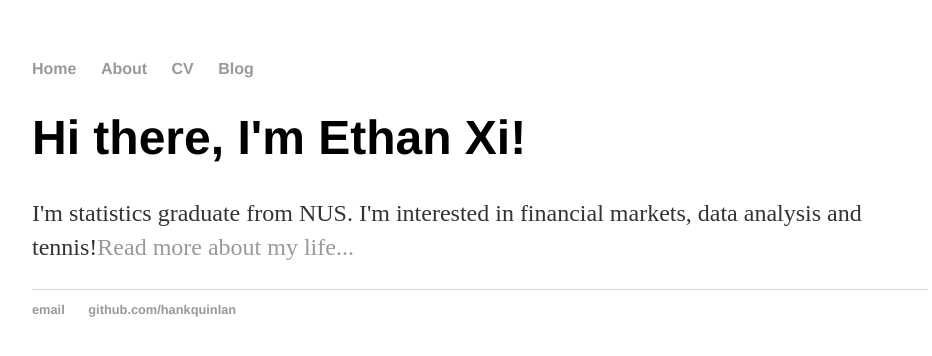
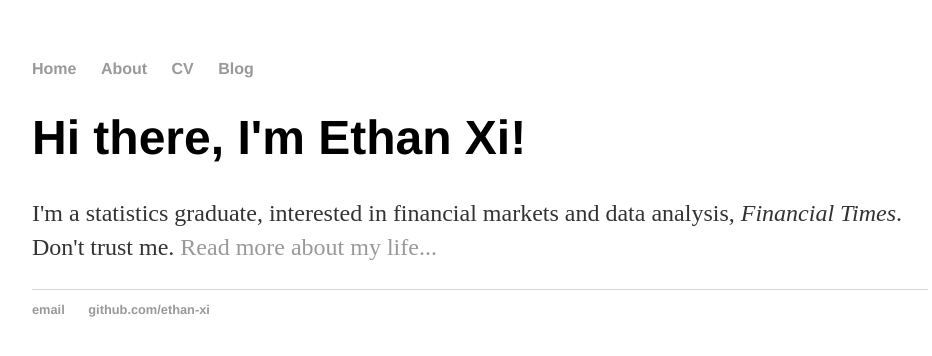
Before and after one commit to Ethan-Xi/Ethan-Xi.github.io, a Jekyll site: the page built from index.html, in a window 1280 px wide. Shown: the top 356 px of the page, without its empty margins (160-1092 px from the left). Built offline with Jekyll 4.4.1, drawn with Linux system fonts in a browser that asks for light colours.

Commit message:
Update index.html

```diff
--- a/index.html
+++ b/index.html
@@ -1,30 +1,8 @@
-<!DOCTYPE html>
-<html>
-	<head>
-		<title>Hank Quinlan, Horrible Cop</title>
-		<!-- link to main stylesheet -->
-		<link rel="stylesheet" type="text/css" href="/css/main.css">
-	</head>
-	<body>
-		<nav>
-    		<ul>
-        		<li><a href="/">Home</a></li>
-	        	<li><a href="/about">About</a></li>
-        		<li><a href="/cv">CV</a></li>
-        		<li><a href="/blog">Blog</a></li>
-    		</ul>
-		</nav>
-		<div class="container">
-    		<div class="blurb">
-        		<h1>Hi there, I'm Ethan Xi!</h1>
-				<p>I'm statistics graduate from NUS. I'm interested in financial markets, data analysis and tennis!<a href="/about">Read more about my life...</a></p>
-    		</div><!-- /.blurb -->
-		</div><!-- /.container -->
-		<footer>
-    		<ul>
-        		<li><a href="mailto:xiyizong123@gmail.com">email</a></li>
-        		<li><a href="https://github.com/Ethan-Xi">github.com/hankquinlan</a></li>
-			</ul>
-		</footer>
-	</body>
-</html>
+---
+layout: default
+title: Ethan Xi
+---
+<div class="blurb">
+	<h1>Hi there, I'm Ethan Xi!</h1>
+	<p>I'm a statistics graduate, interested in financial markets and data analysis, <em>Financial Times</em>. Don't trust me. <a href="/about">Read more about my life...</a></p>
+</div><!-- /.blurb -->
```
